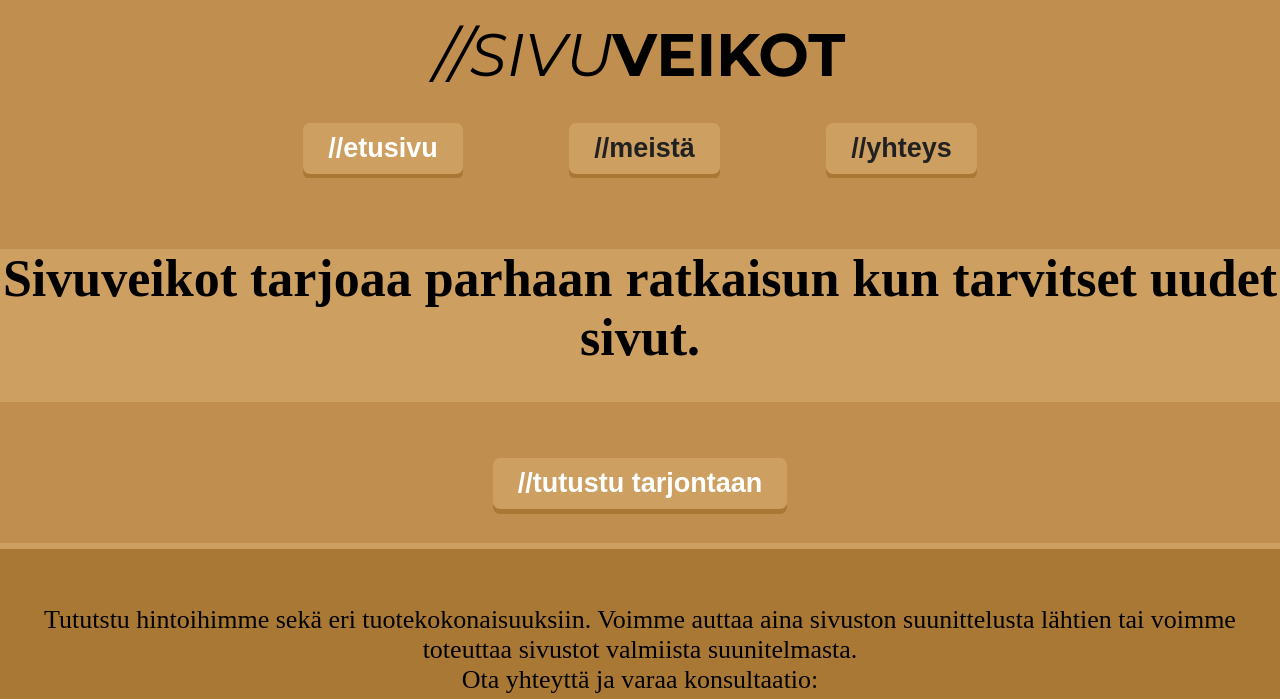
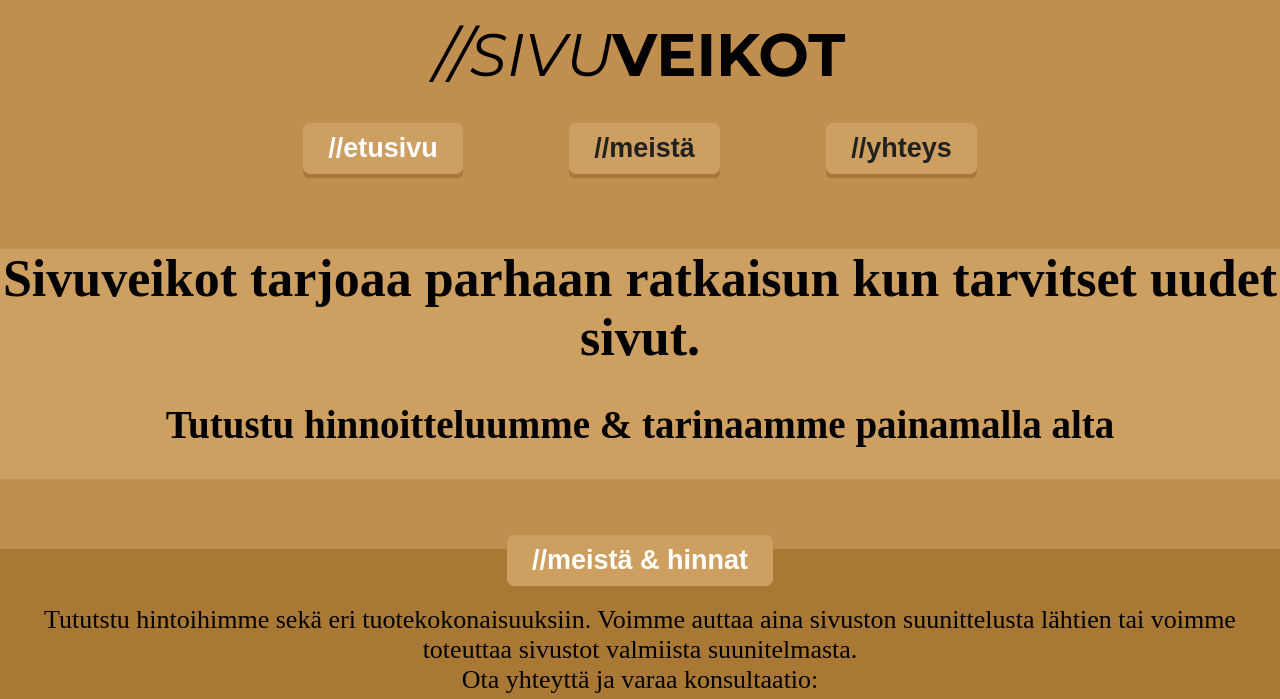
Before and after one commit to ckarau/ckarau.github.io, a plain HTML site: page Digipalvelut/index.html in a window 1280 px wide. Shown: the top 699 px of the page. Drawn offline with nearby package versions, Linux system fonts and the light colour scheme.

Commit message:
added text to cta

```diff
--- a/Digipalvelut/index.html
+++ b/Digipalvelut/index.html
@@ -21,9 +21,10 @@
         <br><br>
         </div>
 <div class="main1" >
-    <h1>Sivuveikot tarjoaa parhaan ratkaisun kun tarvitset uudet sivut.</h1>   <div class="topnav">
+    <h1>Sivuveikot tarjoaa parhaan ratkaisun kun tarvitset uudet sivut.</h1>
+    <h2> Tutustu hinnoitteluumme & tarinaamme painamalla alta </h2>  <div class="topnav">
         <br><br>
- <a class="active" href="#home"><b>//tutustu tarjontaan</b></a> <br> <br>
+ <a class="active" href="#home"><b>//meistä & hinnat</b></a> <br> <br>
 </div>
 
 </div> <!-- Ohjaa pääväri elementtiä sivussa, tän pystyy muuttamaan semantic html tyyliseksi esim <main></main> hienommaksi ja luettavammaksi -->
```
